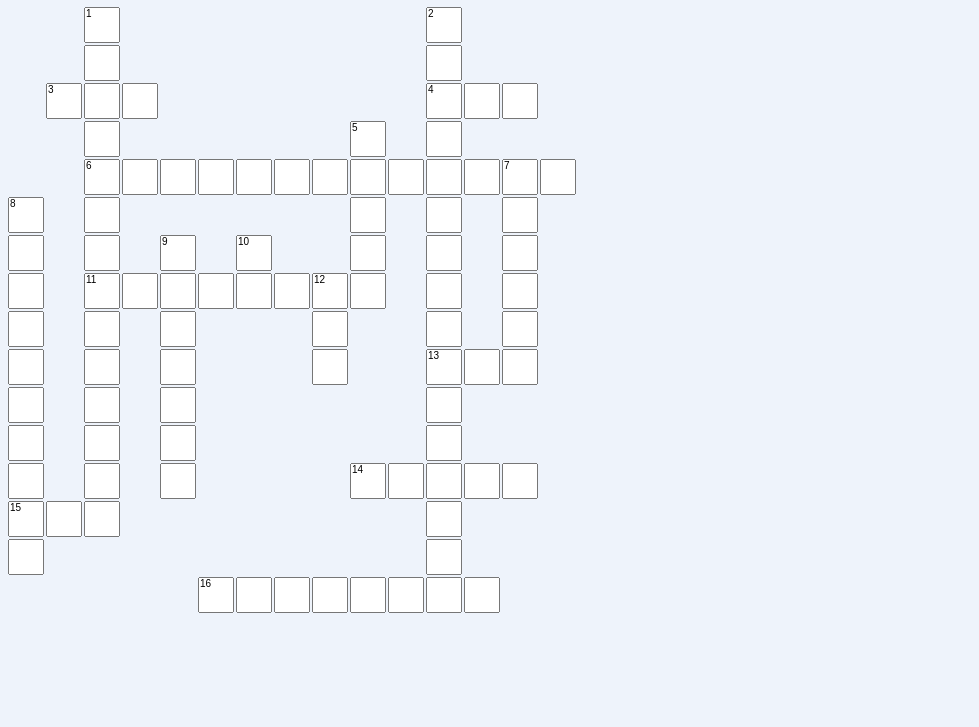
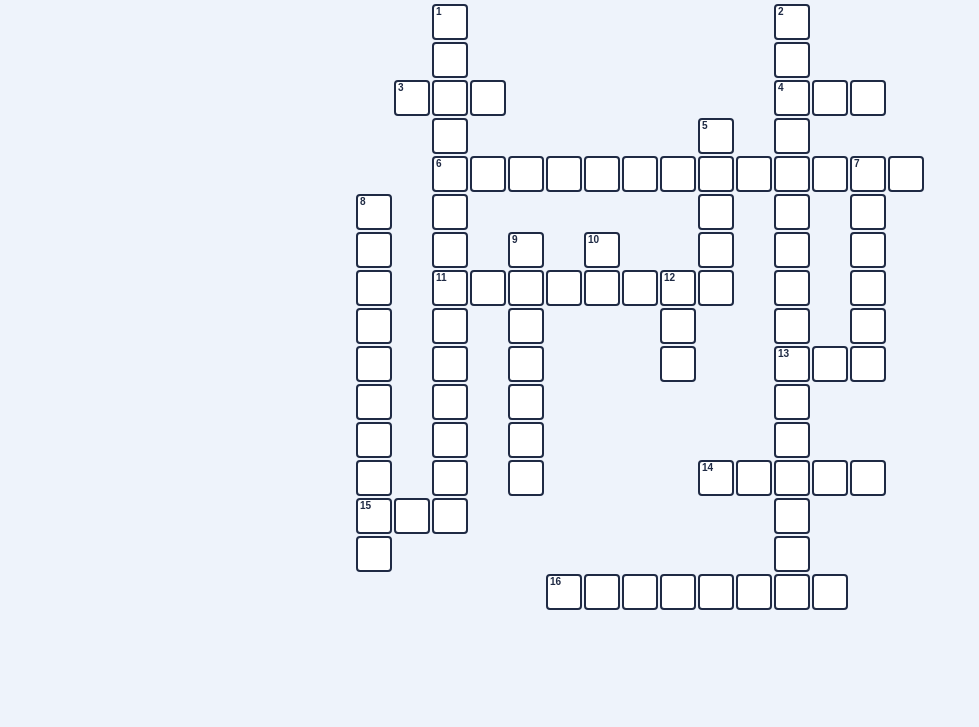
Before and after one commit to adrianpatricio-dev/arqcomp-cruzadinha, a plain HTML site: page index.html in a window 1280 px wide. Shown: the part 73-800 px from the top of the page, without its empty margins (0-979 px from the left). Drawn offline with Linux system fonts and the light colour scheme.

Commit message:
style: estiliza o tabuleiro e as casas

```diff
--- a/style.css
+++ b/style.css
@@ -1,36 +1,82 @@
-body {
-    background-color: #eef3fb;
-    font-family: Arial, sans-serif;
+/* ===== Variáveis: as cores e o tamanho ficam num lugar só ===== */
+/* Para mudar uma cor no site inteiro, basta trocar aqui */
+:root {
+    --cor-fundo: #eef3fb;      /* fundo da página */
+    --cor-texto: #1f2a44;      /* texto e bordas (azul-marinho) */
+    --cor-casa: #ffffff;       /* casa onde se digita */
+    --cor-destaque: #ffe58a;   /* casa selecionada (amarelo) */
+
+    /* Tamanho de cada casa: no máximo 36px, mas encolhe no celular
+       para as 15 colunas caberem na largura da tela */
+    --tamanho: min(36px, calc((100vw - 64px) / 15));
 }
 
-/* A grade do tabuleiro: 15 colunas de 36px (igual a COLUNAS no script.js) */
+/* ===== Página ===== */
+body {
+    margin: 0;
+    padding: 24px 16px;
+    background-color: var(--cor-fundo);
+    color: var(--cor-texto);
+    font-family: Arial, sans-serif;
+    text-align: center;
+}
+
+h1 {
+    font-size: 1.6rem;
+    margin: 0 0 24px;
+}
+
+/* ===== Tabuleiro ===== */
+/* 15 colunas, cada uma com o --tamanho (igual a COLUNAS no script.js) */
 #tabuleiro {
     display: grid;
-    grid-template-columns: repeat(15, 36px);
+    grid-template-columns: repeat(15, var(--tamanho));
     gap: 2px;
+    width: max-content;  /* o tabuleiro só ocupa a largura das casas... */
+    margin: 0 auto;      /* ...e fica centralizado na página */
 }
 
 /* Cada casa é um quadrado; "relative" deixa o número ficar no cantinho */
 .casa {
-    width: 36px;
-    height: 36px;
+    width: var(--tamanho);
+    height: var(--tamanho);
     position: relative;
 }
 
-/* O campo ocupa a casa inteira, com a letra centralizada */
+/* Casa sem letra: não aparece, deixa ver o fundo */
+.casa.vazia {
+    background: transparent;
+}
+
+/* O campo de digitar ocupa a casa inteira */
 .casa input {
     width: 100%;
     height: 100%;
-    box-sizing: border-box;
+    box-sizing: border-box;   /* a borda conta dentro do tamanho */
+    border: 2px solid var(--cor-texto);
+    border-radius: 4px;
+    background-color: var(--cor-casa);
+    color: var(--cor-texto);
+    font-size: calc(var(--tamanho) * 0.5);
+    font-weight: bold;
     text-align: center;
     text-transform: uppercase;
+    padding: 0;
+    caret-color: transparent; /* esconde o cursor piscando */
+}
+
+/* Casa selecionada: fundo amarelo para o jogador saber onde está */
+.casa input:focus {
+    outline: none;
+    background-color: var(--cor-destaque);
 }
 
 /* Número da pista, pequeno, no canto superior esquerdo da casa */
 .numero {
     position: absolute;
-    top: 1px;
-    left: 2px;
-    font-size: 10px;
+    top: 2px;
+    left: 4px;
+    font-size: calc(var(--tamanho) * 0.28);
+    font-weight: bold;
     pointer-events: none; /* o clique "atravessa" o número e chega no campo */
 }
```
